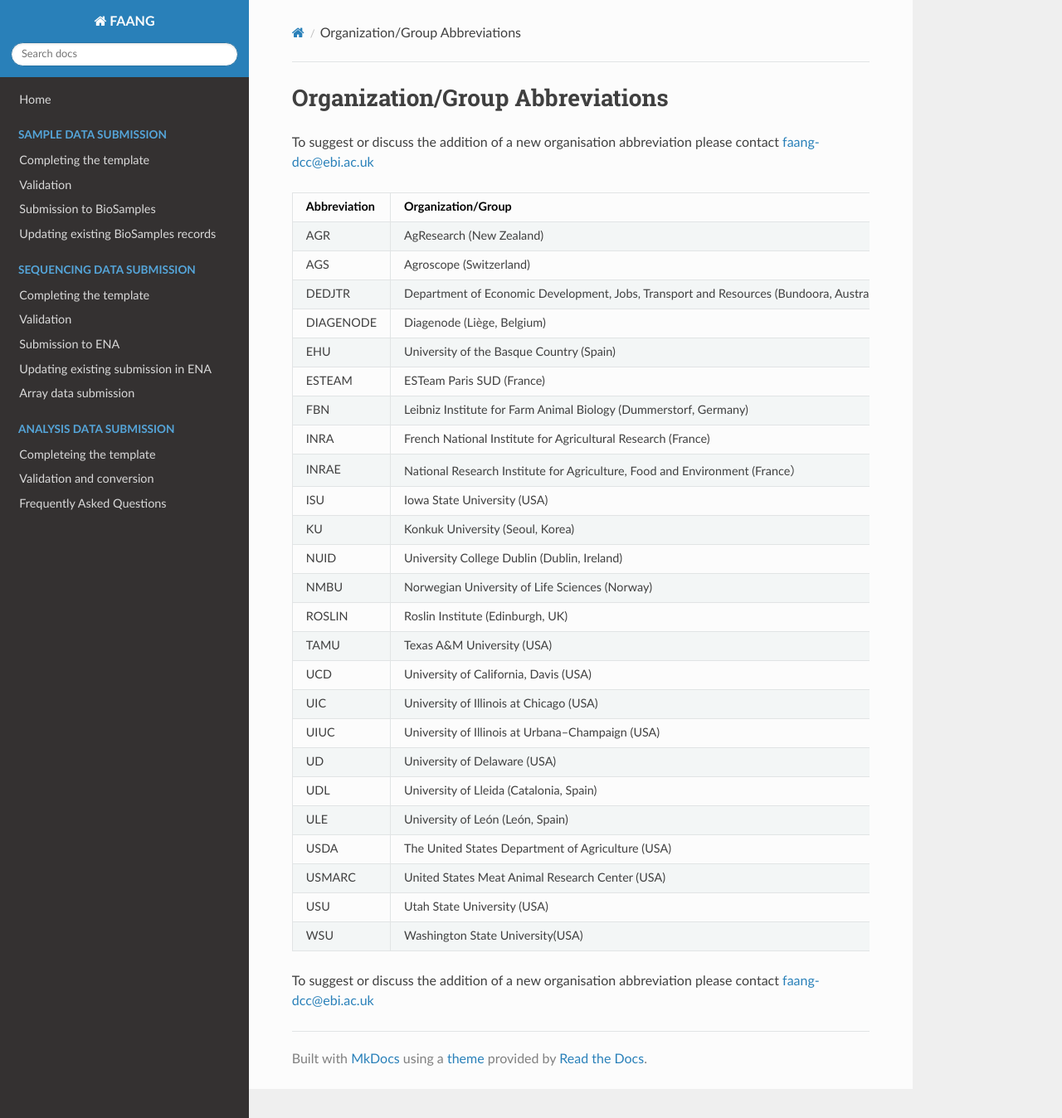
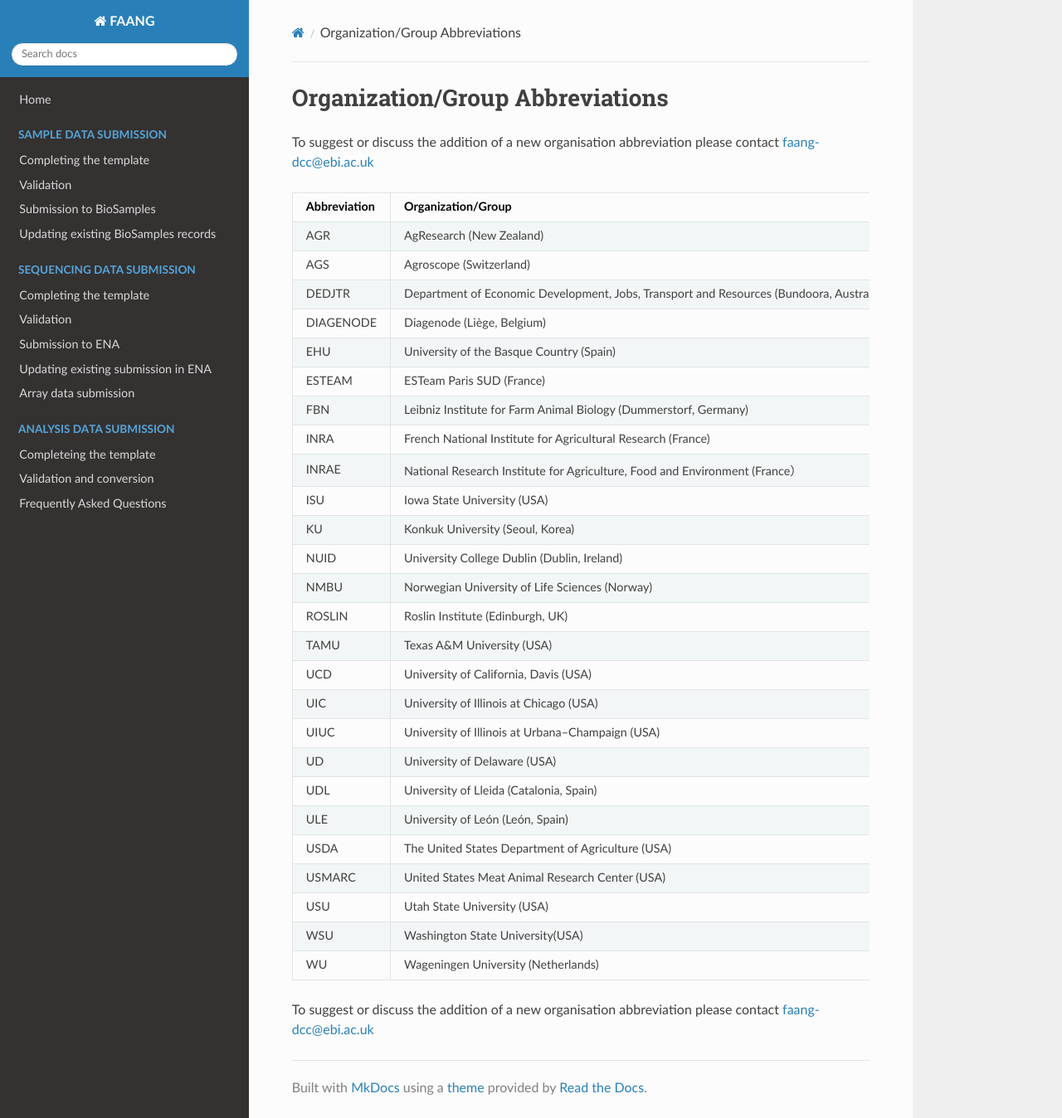
Before and after one commit to FAANG/dcc-documentation, an MkDocs documentation site: the page built from docs/organization_group_abbreviations.md, in a window 1280 px wide and 1348 px high. Shown: the whole window at 83% size. Built offline with MkDocs 1.6.1, drawn with Linux system fonts in a browser that asks for light colours; nearby versions of some CDN libraries.

Commit message:
Adding wageningen university to list of organizations

```diff
--- a/docs/organization_group_abbreviations.md
+++ b/docs/organization_group_abbreviations.md
@@ -30,6 +30,7 @@ USDA	| The United States Department of Agriculture (USA)
 USMARC	| United States Meat Animal Research Center (USA)
 USU	| Utah State University (USA)
 WSU | Washington State University(USA)
+WU | Wageningen University (Netherlands)
 
 To suggest or discuss the addition of a new organisation abbreviation please
 contact [faang-dcc@ebi.ac.uk](mailto:faang-dcc@ebi.ac.uk)
```
